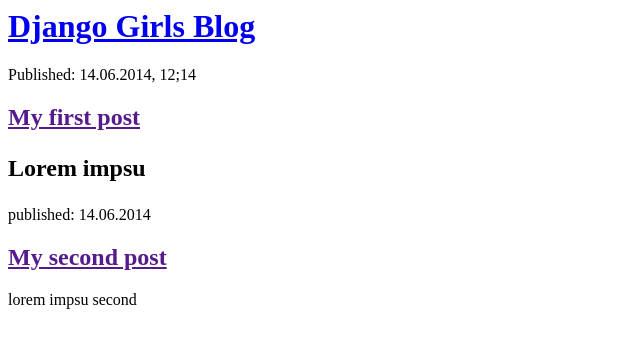
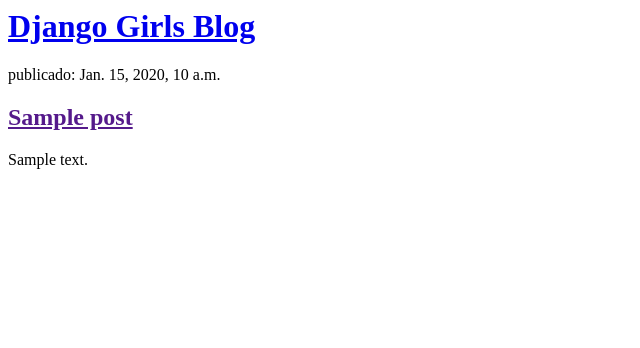
Before and after one commit to keliumJU/my-first-blog, a Django app: template blog/templates/blog/post_list.html in a window 1280 px wide. Shown: the top 348 px of the page, without its empty margins (0-640 px from the left). Run offline with Django 3.2, Linux system fonts and the light colour scheme; the template is opened without the code that fills it: most values are stand-ins (such as "Sample title", 1, 10 or a date in 2020).

Commit message:
Templates modificados para mostrar post desde base de datos

```diff
--- a/blog/templates/blog/post_list.html
+++ b/blog/templates/blog/post_list.html
@@ -6,15 +6,12 @@
         <div>
             <h1><a href="/">Django Girls Blog</a></h1>
         </div>
+        {% for post in posts %}
         <div>
-            <p>Published: 14.06.2014, 12;14</p>
-            <h2><a href="">My first post</a><h2>
-            <p>Lorem impsu </p>
+            <p> publicado: {{post.published_date }}</p>
+            <h2><a href="">{{ post.title }}</a></h2>
+            <p>{{ post.text|linebreaksbr }}</p>
         </div>
-        <div>
-            <p>published: 14.06.2014</p>
-            <h2><a href="">My second post</a></h2>
-            <p>lorem impsu second</p>
-        </div>
+        {% endfor %}
     </body>
 </html>
--- a/blog/views.py
+++ b/blog/views.py
@@ -1,6 +1,9 @@
 from django.shortcuts import render
+from django.utils import timezone
+from .models import Post
 
 # Create your views here.
 
 def post_list(request):
-    return render(request, 'blog/post_list.html', {})
+    posts = Post.objects.filter(published_date__lte=timezone.now()).order_by('published_date')
+    return render(request, 'blog/post_list.html', {'posts': posts})
```
